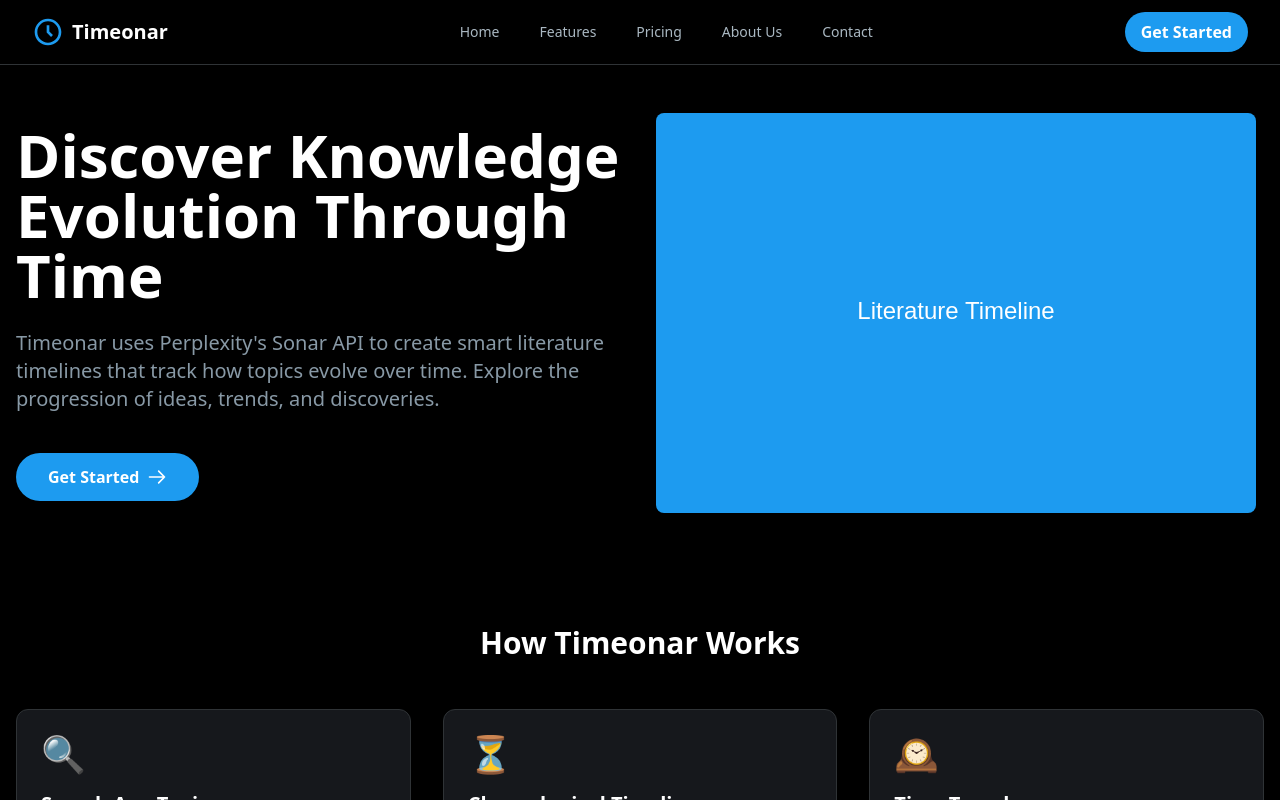
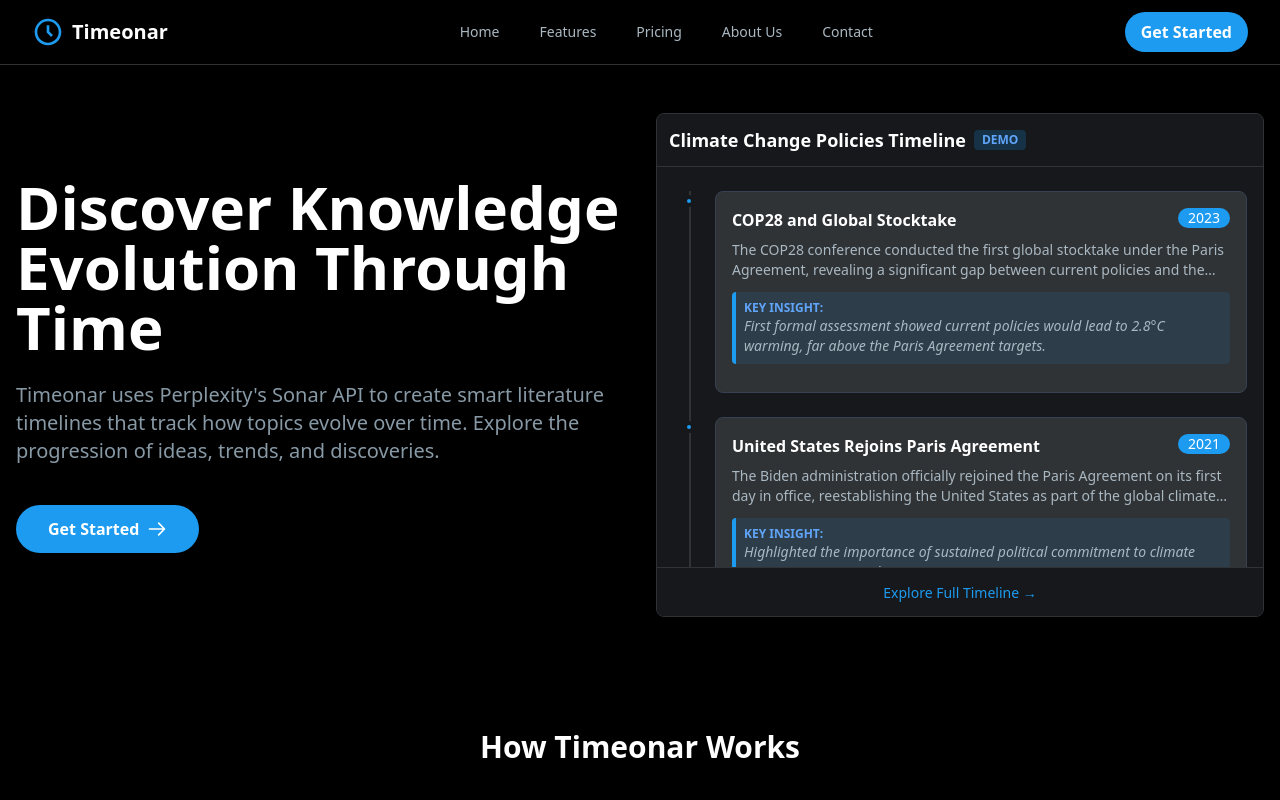
Before and after one commit to Prashant-koi/Timeonar, a React (Vite) app in the folder frontend/: page / in a window 1280 px wide. Shown: the top 800 px of the page. Built offline with nearby package versions, Linux system fonts and the light colour scheme.

Commit message:
better home page with timeline display and some UX changes

```diff
--- a/frontend/index.html
+++ b/frontend/index.html
@@ -4,7 +4,7 @@
     <meta charset="UTF-8" />
     <link rel="icon" type="image/svg+xml" href="/vite.svg" />
     <meta name="viewport" content="width=device-width, initial-scale=1.0" />
-    <title>Timeonar - Optimize Your Time</title>
+    <title>Timeonar - Discover Knowledge Evolution</title>
   </head>
   <body>
     <div id="root"></div>
--- a/frontend/src/pages/Home.tsx
+++ b/frontend/src/pages/Home.tsx
@@ -50,11 +50,51 @@
             </div>
           </div>
           <div className="flex-1">
-            <img
-              src={generateColorPlaceholder(600, 400, "Literature Timeline")}
-              alt="Timeonar Literature Timeline"
-              className="rounded-lg shadow-2xl"
-            />
+            {/* Replace placeholder with mini timeline demo */}
+            <div className="bg-gray-900 rounded-lg border border-gray-800 overflow-hidden shadow-2xl">
+              <div className="p-3 bg-gray-900 border-b border-gray-800 flex justify-between items-center">
+                <h3 className="text-lg font-bold flex items-center">
+                  <span className="mr-2">Climate Change Policies Timeline</span>
+                  <span className="text-xs bg-blue-500/20 text-blue-400 px-2 py-0.5 rounded">DEMO</span>
+                </h3>
+              </div>
+
+              <div className="p-4 max-h-[400px] overflow-y-auto">
+                <div className="border-l-2 border-gray-800 ml-4 mt-2">
+                  {demoData.slice(0, 3).map((item) => (
+                    <div key={item.id} className="relative ml-6 mb-6">
+                      <div className="absolute -left-8 mt-1">
+                        <div className="bg-blue-500 border-4 border-gray-900 h-3 w-3 rounded-full"></div>
+                      </div>
+
+                      <div className="bg-gray-800 rounded-lg p-4 border border-gray-700">
+                        <div className="flex justify-between items-start mb-2">
+                          <h4 className="text-base font-bold">{item.title}</h4>
+                          <div className="bg-blue-500 text-white text-sm px-2.5 rounded-full">
+                            {item.year}
+                          </div>
+                        </div>
+
+                        <p className="text-gray-300 text-sm mb-3 line-clamp-2">{item.summary}</p>
+
+                        {item.keyInsight && (
+                          <div className="mb-3 bg-blue-500/10 p-2 rounded border-l-4 border-blue-500">
+                            <div className="font-bold text-xs text-blue-400">KEY INSIGHT:</div>
+                            <p className="text-gray-300 text-sm italic line-clamp-2">{item.keyInsight}</p>
+                          </div>
+                        )}
+                      </div>
+                    </div>
+                  ))}
+                </div>
+              </div>
+
+              <div className="p-3 border-t border-gray-800 bg-gray-900 text-center">
+                <Link to="/timeonar" className="text-blue-500 hover:text-blue-400 text-sm font-medium">
+                  Explore Full Timeline →
+                </Link>
+              </div>
+            </div>
           </div>
         </div>
 
@@ -150,7 +190,7 @@
                             Source: {item.source}
                           </div>
                           <div className="text-blue-400">
-                            {item.link && <a href={item.link} target="_blank" rel="noopener noreferrer">Read More</a>}
+                            {item.url && <a href={item.url} target="_blank" rel="noopener noreferrer">Read More</a>}
                           </div>
                         </div>
                       </div>
--- a/frontend/src/pages/Pricing.tsx
+++ b/frontend/src/pages/Pricing.tsx
@@ -48,10 +48,10 @@
           />
 
           <PricingCard
-            name="Enterprise"
+            name="Plus"
             price="$29.99"
             period="monthly"
-            description="For teams and organizations"
+            description="For teams"
             features={[
               "Everything in Pro",
               "Unlimited team members",
```
